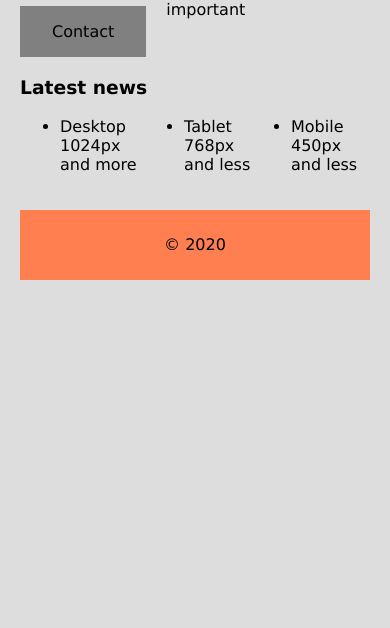
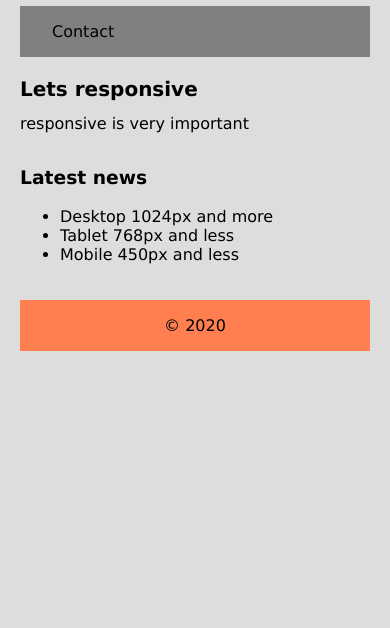
Before and after one commit to SauliusPadegimas/html12-rwd, a plain HTML site: page page-responsive.html in a window 390 px wide. Shown: the part 216-844 px from the top of the page. Drawn offline with Linux system fonts and the light colour scheme.

Commit message:
mariau baigta

```diff
--- a/pr.css
+++ b/pr.css
@@ -44,7 +44,7 @@ footer {
   grid-template-rows: 80px auto 70px;
 }
 
-@media screen and (max-width: 758px) {
+@media screen and (min-width: 450px) and (max-width: 758px) {
   .grid {
     grid-template-areas:
       "header header header"
@@ -58,3 +58,22 @@ footer {
     gap: 30px;
   }
 }
+@media screen and (max-width: 450px) {
+  h1 {
+    font-size: 20px;
+  }
+  .grid {
+    grid-template-columns: 1fr;
+    grid-template-areas:
+      "header"
+      "nav"
+      "main"
+      "aside"
+      "footer";
+    grid-template-columns: initial;
+  }
+  header,
+  footer {
+    padding: 1em 0;
+  }
+}
```
